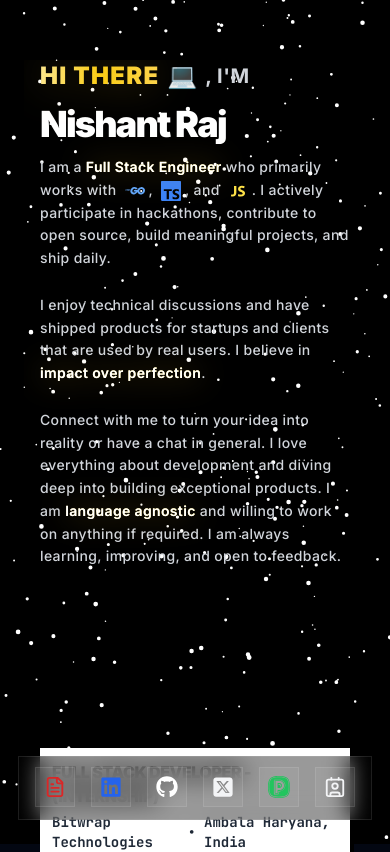
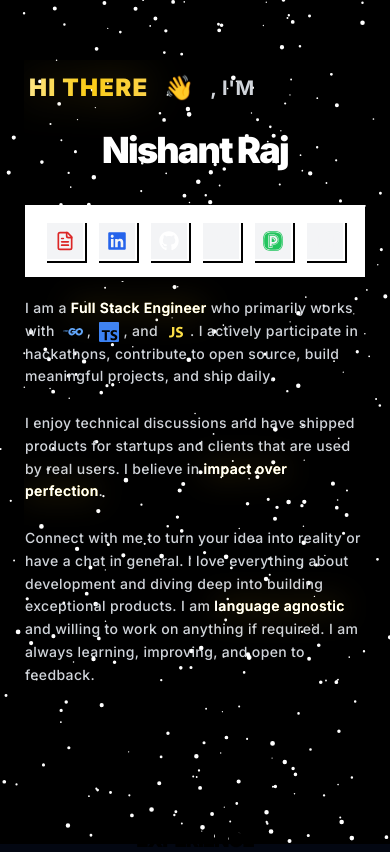
Before and after one commit to dawgdevv/portfolio, a React (Vite) app: page / in a window 390 px wide. Shown: the top 852 px of the page. Built offline with nearby package versions, Linux system fonts and the light colour scheme.

Commit message:
feat: introduce a new Dock component, integrate it into the Hero section with dynamic items, and refine GitHub calendar presentation.

```diff
--- a/src/App.jsx
+++ b/src/App.jsx
@@ -3,9 +3,6 @@ import { useState, useEffect, useMemo, lazy, Suspense, useRef } from "react";
 import {
   motion,
   AnimatePresence,
-  useMotionValue,
-  useSpring,
-  useTransform,
 } from "framer-motion";
 import { Contact as ContactIcon, FileText } from "lucide-react";
 import { FaLinkedin, FaGithub, FaSquareXTwitter } from "react-icons/fa6";
@@ -27,56 +24,7 @@ const LoadingFallback = () => (
   </div>
 );
 
-function Dock({ items }) {
-  let mouseX = useMotionValue(Infinity);
 
-  return (
-    <motion.div
-      onMouseMove={(e) => mouseX.set(e.pageX)}
-      onMouseLeave={() => mouseX.set(Infinity)}
-      className="fixed bottom-6 left-1/2 -translate-x-1/2 flex h-16 items-end gap-4 rounded-2xl bg-black/40 backdrop-blur-md border border-white/10 px-4 pb-3 z-50 transform"
-      initial={{ opacity: 0, y: 50, x: "-50%" }}
-      animate={{ opacity: 1, y: 0, x: "-50%" }}
-      transition={{ delay: 0.5, type: "spring", stiffness: 200, damping: 20 }}
-    >
-      {items.map((item, index) => (
-        <DockIcon mouseX={mouseX} key={index} item={item} />
-      ))}
-    </motion.div>
-  );
-}
-
-function DockIcon({ mouseX, item }) {
-  let ref = useRef(null);
-
-  let distance = useTransform(mouseX, (val) => {
-    let bounds = ref.current?.getBoundingClientRect() ?? { x: 0, width: 0 };
-    return val - bounds.x - bounds.width / 2;
-  });
-
-  let widthSync = useTransform(distance, [-150, 0, 150], [40, 80, 40]);
-  let width = useSpring(widthSync, { mass: 0.1, stiffness: 150, damping: 12 });
-
-  return (
-    <motion.div
-      ref={ref}
-      style={{ width }}
-      className="aspect-square flex justify-center items-center cursor-pointer group relative"
-      onClick={
-        item.action ? item.action : () => window.open(item.href, "_blank")
-      }
-    >
-      <div className="w-full h-full p-2 bg-white/5 hover:bg-white/10 rounded-full border border-white/10 flex items-center justify-center transition-colors">
-        {item.icon}
-      </div>
-
-      {/* Tooltip */}
-      <span className="absolute -top-10 left-1/2 -translate-x-1/2 bg-black text-white text-xs px-2 py-1 rounded opacity-0 group-hover:opacity-100 transition-opacity whitespace-nowrap pointer-events-none">
-        {item.label}
-      </span>
-    </motion.div>
-  );
-}
 
 function App() {
   const [activeSection, setActiveSection] = useState("hero");
@@ -187,31 +135,7 @@ function App() {
             id="hero"
             className="min-h-[30vh] w-full flex justify-center items-center py-10"
           >
-            <Hero />
-          </section>
-
-          <section
-            id="experience"
-            className="w-full flex justify-center items-center py-12"
-          >
-            <Experience />
-          </section>
-          <section
-            id="projects"
-            className="w-full flex justify-center items-center py-12"
-          >
-            <Project />
-          </section>
-          <section
-            id="github"
-            className="w-full flex justify-center items-center py-12"
-          >
-            <GitHub />
-          </section>
-        </Suspense>
-      </main>
-      <Dock
-        items={[
+            <Hero dockItems={[
               {
                 label: "Resume",
                 icon: <FileText className="text-red-600 w-full h-full" />,
@@ -242,8 +166,36 @@ function App() {
                 icon: <ContactIcon className="w-full h-full" />,
                 action: handleContactClick,
               },
-        ]}
-      />
+            ]} />
+          </section>
+
+          <section
+            id="experience"
+            className="w-full flex justify-center items-center py-12"
+          >
+            <Experience />
+          </section>
+          <section
+            id="projects"
+            className="w-full flex justify-center items-center py-12"
+          >
+            <Project />
+          </section>
+          <section
+            id="github"
+            className="w-full flex justify-center items-center py-12"
+          >
+            <GitHub />
+          </section>
+
+        </Suspense>
+        <div className="absolute bottom-4 left-1/2 -translate-x-1/2 bg-white dark:bg-zinc-900 border-2 border-white hover:border-black shadow-neo hover:shadow-neo-lg px-4 py-1 flex items-center gap-2 transition-all group cursor-default">
+          <span className="text-sm font-black uppercase text-black dark:text-white group-hover:text-orange-600 transition-colors">
+            Made By Nishant Raj
+          </span>
+
+        </div>
+      </main>
       <AnimatePresence>
         {isContactModalOpen && (
           <motion.div
@@ -282,7 +234,10 @@ function App() {
           </motion.div>
         )}
       </AnimatePresence>
+
     </div>
+
+
   );
 }
 
--- /dev/null
+++ b/src/components/Dock.jsx
@@ -0,0 +1,35 @@
+import { motion } from "framer-motion";
+
+export default function Dock({ items, className }) {
+    return (
+        <div
+            className={`flex h-auto items-center gap-3 bg-white dark:bg-zinc-900 border-4 border-white hover:border-black shadow-neo px-4 py-3 z-50 ${className}`}
+        >
+            {items.map((item, index) => (
+                <DockIcon key={index} item={item} />
+            ))}
+        </div>
+    );
+}
+
+function DockIcon({ item }) {
+    return (
+        <motion.div
+            whileHover={{ y: -4, scale: 1.1 }}
+            whileTap={{ scale: 0.95 }}
+            className="w-10 h-10 flex justify-center items-center cursor-pointer group relative"
+            onClick={
+                item.action ? item.action : () => window.open(item.href, "_blank")
+            }
+        >
+            <div className="w-10 h-10 p-2 bg-gray-100 dark:bg-zinc-800 hover:text-white border-2 border-white hover:border-black shadow-neo-sm flex items-center justify-center transition-colors">
+                {item.icon}
+            </div>
+
+            {/* Tooltip */}
+            <span className="absolute -top-10 left-1/2 -translate-x-1/2 bg-black text-white text-xs font-bold px-2 py-1 uppercase opacity-0 group-hover:opacity-100 transition-opacity whitespace-nowrap pointer-events-none border-2 border-white shadow-neo-sm">
+                {item.label}
+            </span>
+        </motion.div>
+    );
+}
--- a/src/components/Github.jsx
+++ b/src/components/Github.jsx
@@ -1,4 +1,5 @@
 import GitHubCalendar from "react-github-calendar";
+import { FaStar, FaCodeFork } from "react-icons/fa6";
 
 const GitHub = () => {
   const GITHUB_USERNAME = "dawgdevv";
@@ -32,15 +33,13 @@ const GitHub = () => {
         </div>
 
         {/* Calendar Section */}
-        <div className="mb-3">
-          <div className="bg-white dark:bg-zinc-900 border-4 border-white hover:border-black shadow-neo-lg">
-            {/* Calendar Content */}
-            <div className="p-2 md:p-3 overflow-x-auto">
+        <div className="mb-8 flex justify-center">
+          <div className="bg-white dark:bg-zinc-900 border-4 border-white hover:border-black shadow-neo-lg p-2 md:p-4 inline-block">
             <GitHubCalendar
               username={GITHUB_USERNAME}
-                fontSize={10}
-                blockSize={8}
-                blockMargin={2}
+              fontSize={12}
+              blockSize={13}
+              blockMargin={3}
               theme={theme}
               style={{
                 color: "inherit",
@@ -50,7 +49,7 @@ const GitHub = () => {
             />
           </div>
         </div>
-        </div>
+
       </div>
     </section>
   );
--- a/src/components/Hero.jsx
+++ b/src/components/Hero.jsx
@@ -5,7 +5,9 @@ import { SiTypescript } from "react-icons/si";
 import { FaGolang } from "react-icons/fa6";
 import { DiJavascript1 } from "react-icons/di";
 
-const Hero = () => {
+import Dock from "./Dock";
+
+const Hero = ({ dockItems }) => {
   return (
     <div className="relative w-full flex items-center overflow-hidden">
       {/* Background Glow */}
@@ -37,9 +39,11 @@ const Hero = () => {
               type: "spring",
               bounce: 0.5,
             }}
-            className="flex flex-wrap items-center justify-start gap-2 md:gap-3 mb-2 font-sans"
+            className="flex flex-wrap items-center justify-start gap-2 md:gap-3 mb-2 font-sans py-2"
           >
-            <span className="text-2xl md:text-4xl font-black bg-gradient-to-r from-amber-200 via-yellow-400 to-amber-300 bg-clip-text text-transparent uppercase tracking-wider drop-shadow-[0_0_20px_rgba(251,191,36,0.3)]">
+            <span
+              className="text-2xl md:text-4xl font-black bg-gradient-to-r from-amber-200 via-yellow-400 to-amber-300 bg-clip-text text-transparent uppercase tracking-wider drop-shadow-[0_0_20px_rgba(251,191,36,0.3)] py-1 px-1"
+            >
               Hi there
             </span>
             <motion.span
@@ -53,20 +57,21 @@ const Hero = () => {
                 repeatDelay: 1,
                 ease: "easeInOut",
               }}
-              className="text-2xl md:text-4xl origin-bottom-right cursor-default"
+              className="text-2xl md:text-4xl origin-bottom-right cursor-default py-1 px-1"
             >
-              💻
+              👋
             </motion.span>
-            <span className="text-xl md:text-3xl text-gray-300 font-bold tracking-wide uppercase">
+            <span className="text-xl md:text-3xl text-gray-300 font-bold tracking-wide uppercase py-1 px-1">
               , I&apos;m
             </span>
           </motion.div>
 
-          <h1 className="text-4xl sm:text-5xl md:text-6xl lg:text-7xl font-black tracking-tighter text-white mb-4 overflow-hidden break-words">
+          <div className="flex flex-col md:flex-row items-center md:items-end gap-4 md:gap-6 flex-wrap">
+            <h1 className="text-4xl sm:text-5xl md:text-6xl lg:text-7xl font-black tracking-tighter text-white mb-4 md:mb-0 break-words leading-tight px-1">
               {"Nishant Raj".split("").map((char, index) => (
                 <motion.span
                   key={index}
-                initial={{ y: 100, opacity: 0 }}
+                  initial={{ y: 20, opacity: 0 }}
                   animate={{ y: 0, opacity: 1 }}
                   transition={{
                     duration: 0.8,
@@ -85,6 +90,18 @@ const Hero = () => {
                 </motion.span>
               ))}
             </h1>
+
+            {dockItems && (
+              <motion.div
+                initial={{ opacity: 0, x: -20 }}
+                animate={{ opacity: 1, x: 0 }}
+                transition={{ delay: 0.8, duration: 0.8 }}
+                className="mb-2 shrink-0"
+              >
+                <Dock items={dockItems} />
+              </motion.div>
+            )}
+          </div>
 
           <motion.div
             initial={{ opacity: 0, y: 20 }}
@@ -121,7 +138,10 @@ const Hero = () => {
               .
             </p>
             <p className="text-gray-300">
-              Connect with me to turn your idea into reality or have a chat in
+              <span className="items-center inline-block">
+                Connect with me
+              </span>{" "}
+              to turn your idea into reality or have a chat in
               general. I love everything about development and diving deep into
               building exceptional products. I am{" "}
               <span className="text-white drop-shadow-[0_0_15px_rgba(251,191,36,0.4)] font-semibold bg-gradient-to-r from-amber-200 to-yellow-300 bg-clip-text text-transparent">
--- a/src/index.css
+++ b/src/index.css
@@ -35,6 +35,12 @@ body {
   background-color: var(--bg-primary);
   color: var(--text-primary);
   transition: background-color 0.3s ease, color 0.3s ease;
+}
+
+@media (hover: hover) and (pointer: fine) {
+  body {
+    cursor: none;
+  }
 }
 
 /* Neo Brutalist Scrollbar */
```
Also changed, not shown: src/components/AnimatedCursor.jsx (+66 -59 lines). Lines whose indentation alone changed are shown as unchanged.
